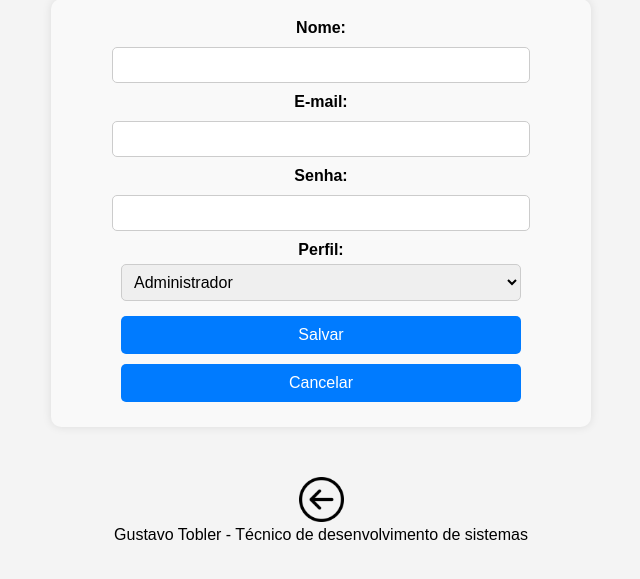
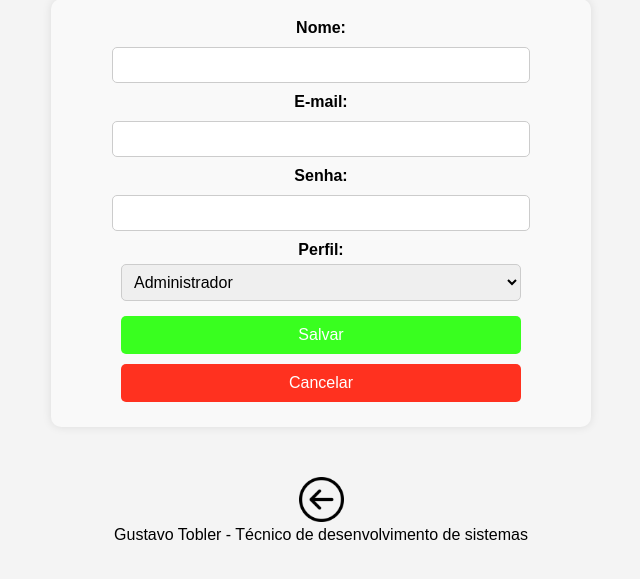
Before and after one commit to gustavotobler/Gustavo_Tobler_PROVA, a PHP site: page /cadastro_usuario.php in a window 1280 px wide. Shown: the part 155-734 px from the top of the page, without its empty margins (319-959 px from the left). Run offline with PHP 8.4, Linux system fonts and the light colour scheme; a user stored in the database is signed in; data comes from the database, SQL or seed files in the repository.

Commit message:
ajustes de estilização
cor de botões estilizadas para ficar coerente com a proposta do botão

```diff
--- a/alterar_funcionario.php
+++ b/alterar_funcionario.php
@@ -77,8 +77,8 @@ if($_SERVER["REQUEST_METHOD"]=="POST"){
             <input type="email" name="email" id="email" value="<?=htmlspecialchars($funcionario['email'])?>" required placeholder="user@gmail.com">
 
 
-                <button type="submit">Alterar</button>
-                <button type="reset">Cancelar</button>
+                <button type="submit" style="background-color:#39FF1F;">Alterar</button>
+                <button type="reset" style="background-color:#FF311F;">Cancelar</button>
         </form>
     <?php endif;?>
     <br>
--- a/alterar_usuario.php
+++ b/alterar_usuario.php
@@ -84,8 +84,8 @@ if($_SERVER["REQUEST_METHOD"]=="POST"){
                 <input type="password" id="nova_senha" name="nova_senha">
             <?php endif;?>
 
-                <button type="submit">Alterar</button>
-                <button type="reset">Cancelar</button>
+                <button type="submit" style="background-color:#39FF1F;">Alterar</button>
+                <button type="reset"  style="background-color:#FF311F;">Cancelar</button>
         </form>
     <?php endif;?>
     <br>
--- a/buscar_funcionario.php
+++ b/buscar_funcionario.php
@@ -99,9 +99,9 @@ if($_SERVER["REQUEST_METHOD"]=="POST" && !empty($_POST['busca'])){
                 <td><?=htmlspecialchars($funcionario['telefone'])?></td>
                 <td><?=htmlspecialchars($funcionario['email'])?></td>
                 <td>
-                    <a href="alterar_funcionario.php?id=<?=htmlspecialchars($funcionario['id_funcionario'])?>"><button>Alterar</button></a>
+                    <a href="alterar_funcionario.php?id=<?=htmlspecialchars($funcionario['id_funcionario'])?>"><button  style="background-color:#39FF1F;">Alterar</button></a>
 
-                    <a href="excluir_funcionario.php?id=<?=htmlspecialchars($funcionario['id_funcionario'])?>"onclick="return confirm('Tem certeza que deseja excluir este funcionário?')"><button>Excluir</button></a>
+                    <a href="excluir_funcionario.php?id=<?=htmlspecialchars($funcionario['id_funcionario'])?>"onclick="return confirm('Tem certeza que deseja excluir este funcionário?')"><button style="background-color:#FF311F;">Excluir</button></a>
                 </td>
             </tr>
         <?php endforeach;?>
--- a/buscar_usuario.php
+++ b/buscar_usuario.php
@@ -97,9 +97,9 @@ if($_SERVER["REQUEST_METHOD"]=="POST" && !empty($_POST['busca'])){
                 <td><?=htmlspecialchars($usuario['email'])?></td>
                 <td><?=htmlspecialchars($usuario['id_perfil'])?></td>
                 <td>
-                    <a href="alterar_usuario.php?id=<?=htmlspecialchars($usuario['id_usuario'])?>"><button>Alterar</button></a>
+                    <a href="alterar_usuario.php?id=<?=htmlspecialchars($usuario['id_usuario'])?>"><button style="background-color:#39FF1F;">Alterar</button></a>
 
-                    <a href="excluir_usuario.php?id=<?=htmlspecialchars($usuario['id_usuario'])?>"onclick="return confirm('Tem certeza que deseja excluir este usuário?')"><button>Excluir</button></buttonExcluir></a>
+                    <a href="excluir_usuario.php?id=<?=htmlspecialchars($usuario['id_usuario'])?>"onclick="return confirm('Tem certeza que deseja excluir este usuário?')"><button  style="background-color:#FF311F;">Excluir</button></a>
                 </td>
             </tr>
         <?php endforeach;?>
--- a/cadastro_funcionario.php
+++ b/cadastro_funcionario.php
@@ -28,7 +28,6 @@ if($_SERVER["REQUEST_METHOD"] == "POST"){
         echo "<script>alert('Erro ao cadastrar funcionário');</script>";
     }
 }
-
 ?>
 
 <!DOCTYPE html>
@@ -61,8 +60,8 @@ if($_SERVER["REQUEST_METHOD"] == "POST"){
         <label for="email">E-mail: </label>
         <input type="email" id="email" name="email" required placeholder="user@gmail.com"/>
 
-        <button type="submit">Salvar</button>
-        <button type="reset">Cancelar</button>
+        <button type="submit" style="background-color:#39FF1F;">Salvar</button>
+        <button type="reset"  style="background-color:#FF311F;">Cancelar</button>
      </form>
 
      <a href="principal.php"><img src="img/voltar.png"></a>
--- a/cadastro_usuario.php
+++ b/cadastro_usuario.php
@@ -66,8 +66,8 @@ if($_SERVER["REQUEST_METHOD"] == "POST"){
             <option value="4">Cliente</option>
         </select>
 
-        <button type="submit">Salvar</button>
-        <button type="reset">Cancelar</button>
+        <button type="submit"  style="background-color:#39FF1F;">Salvar</button>
+        <button type="reset"  style="background-color:#FF311F;">Cancelar</button>
      </form>
 
      <a href="principal.php"><img src="img/voltar.png"></a>
--- a/excluir_funcionario.php
+++ b/excluir_funcionario.php
@@ -94,7 +94,7 @@ if(isset($_GET['id'])&& is_numeric($_GET['id'])){
                 <td><?=htmlspecialchars($funcionario['telefone'])?></td>
                 <td><?=htmlspecialchars($funcionario['email'])?></td>
                 <td>
-                    <a href="excluir_funcionario.php?id=<?=htmlspecialchars($funcionario['id_funcionario'])?>"onclick="return confirm('Tem certeza que deseja excluir este funcionário?')"><button>Excluir</button></a>
+                    <a href="excluir_funcionario.php?id=<?=htmlspecialchars($funcionario['id_funcionario'])?>"onclick="return confirm('Tem certeza que deseja excluir este funcionário?')"><button  style="background-color:#FF311F;">Excluir</button></a>
                 </td>
             </tr>
         <?php endforeach;?>
--- a/excluir_usuario.php
+++ b/excluir_usuario.php
@@ -89,7 +89,7 @@ if(isset($_GET['id'])&& is_numeric($_GET['id'])){
                 <td><?=htmlspecialchars($usuario['email'])?></td>
                 <td><?=htmlspecialchars($usuario['id_perfil'])?></td>
                 <td>
-                    <a href="excluir_usuario.php?id=<?=htmlspecialchars($usuario['id_usuario'])?>"onclick="return confirm('Tem certeza que deseja excluir este usuário?')">Excluir</a>
+                    <a href="excluir_usuario.php?id=<?=htmlspecialchars($usuario['id_usuario'])?>"onclick="return confirm('Tem certeza que deseja excluir este usuário?')"><button style="background-color:#FF311F;">Excluir</button></a>
                 </td>
             </tr>
         <?php endforeach;?>
```
